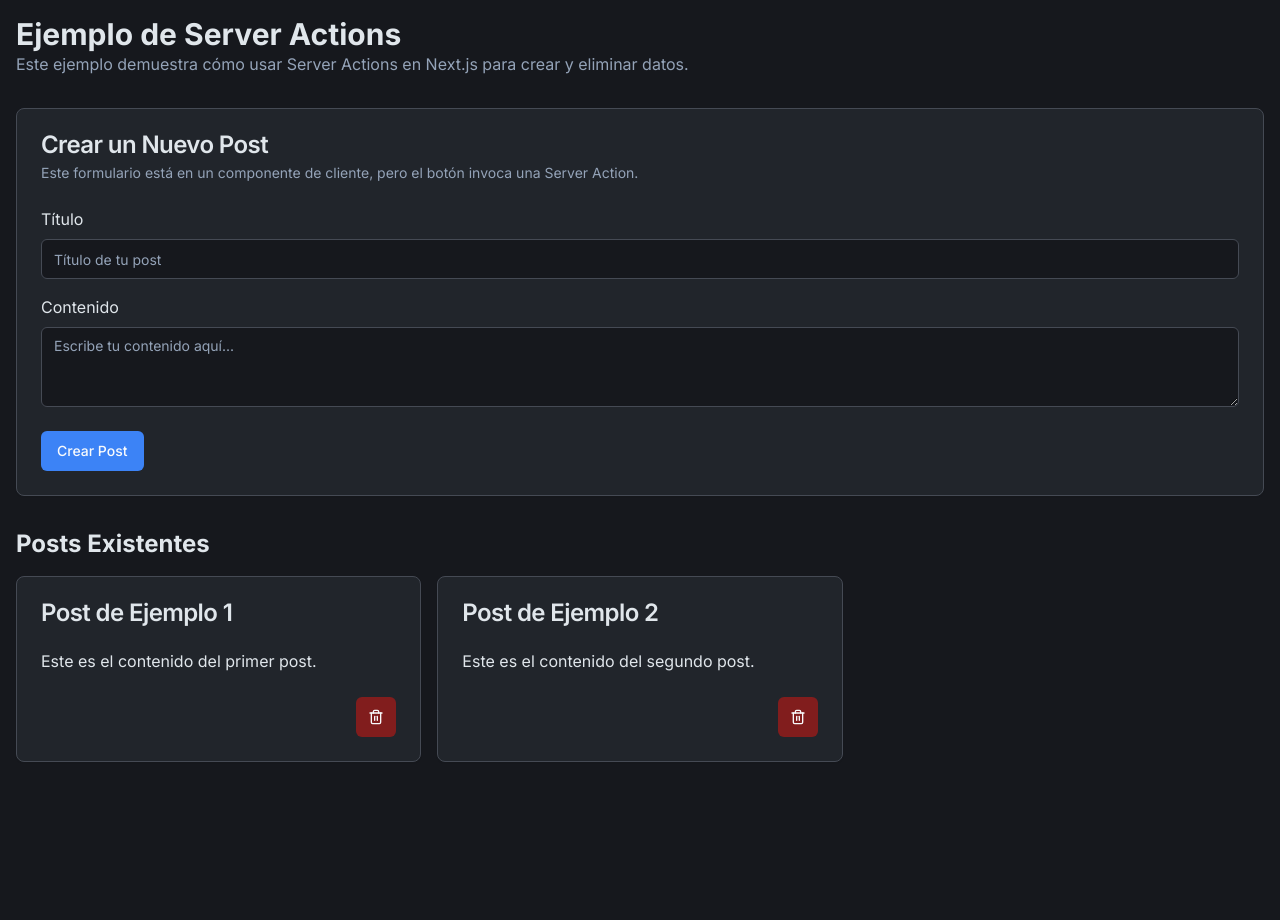
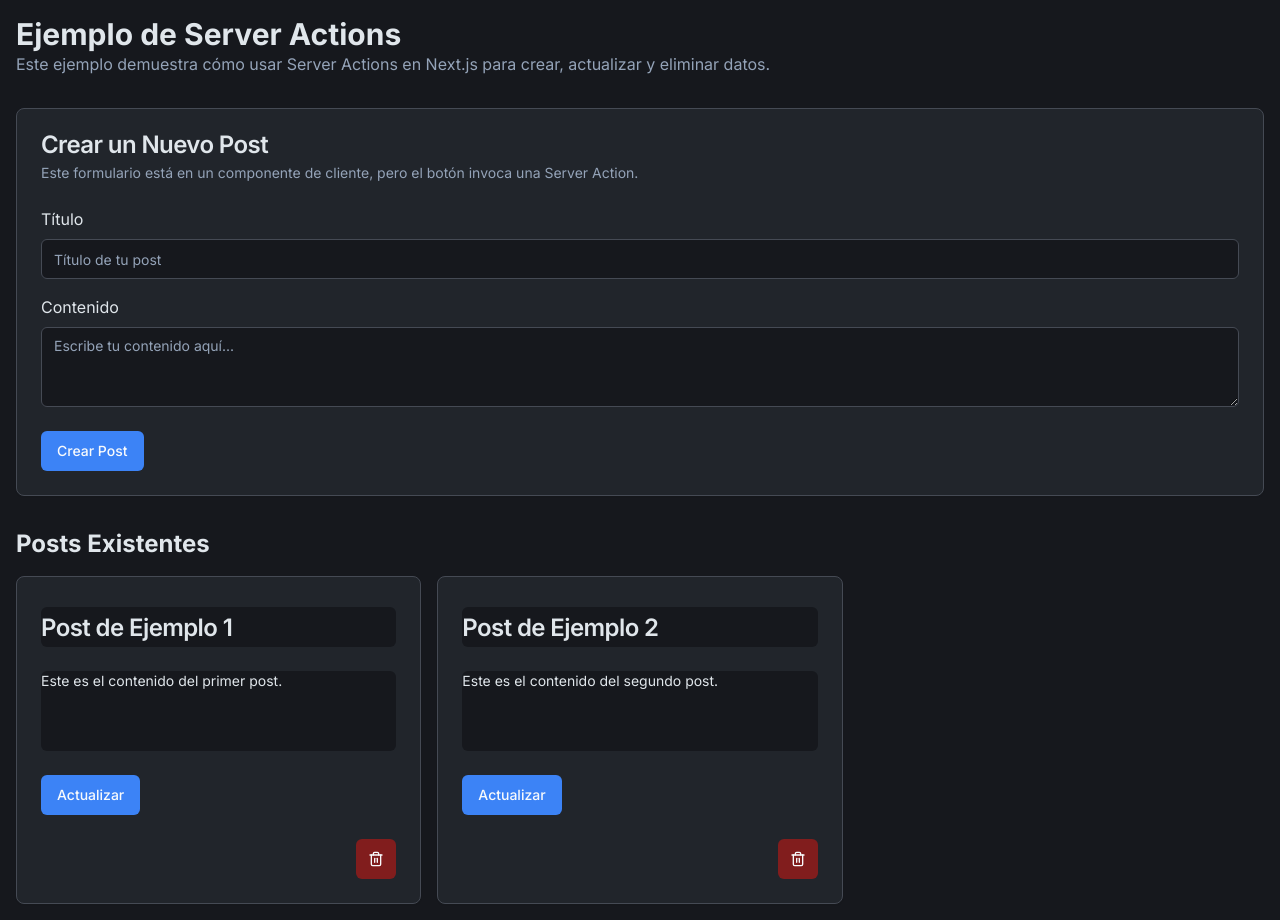
Before and after one commit to juliixn/studio, a Next.js app: page /server-actions-example in a window 1280 px wide. Before the commit the page ends 800 px from the top, so only its background shows below. Built offline with nearby package versions, Linux system fonts and the light colour scheme.

Commit message:
<ClientComponent updateItemAction={updateItem} />

```diff
--- a/src/app/server-actions-example/actions.ts
+++ b/src/app/server-actions-example/actions.ts
@@ -45,3 +45,21 @@ export async function deletePost(formData: FormData) {
   // Revalida el caché para actualizar la UI.
   revalidatePath('/server-actions-example');
 }
+
+export async function updatePost(formData: FormData) {
+    'use server'
+    const id = formData.get('id') as string;
+    const title = formData.get('title') as string;
+    const content = formData.get('content') as string;
+
+    const postIndex = posts.findIndex((post) => post.id === id);
+
+    if (postIndex === -1) {
+        throw new Error('Post no encontrado.');
+    }
+
+    posts[postIndex] = { ...posts[postIndex], title, content };
+    console.log('Post actualizado:', posts[postIndex]);
+
+    revalidatePath('/server-actions-example');
+}
--- a/src/app/server-actions-example/page.tsx
+++ b/src/app/server-actions-example/page.tsx
@@ -1,8 +1,9 @@
-import { getPosts, deletePost } from './actions';
+import { getPosts, deletePost, updatePost } from './actions';
 import { Button } from '@/components/ui/button';
 import { Card, CardContent, CardDescription, CardFooter, CardHeader, CardTitle } from '@/components/ui/card';
 import { Trash2 } from 'lucide-react';
 import { CreatePostForm } from '@/components/server-actions-example/create-post-form';
+import { UpdatePostForm } from '@/components/server-actions-example/update-post-form';
 
 export default async function ServerActionsExamplePage() {
   const posts = await getPosts();
@@ -12,7 +13,7 @@ export default async function ServerActionsExamplePage() {
       <div>
         <h1 className="text-3xl font-bold">Ejemplo de Server Actions</h1>
         <p className="text-muted-foreground">
-          Este ejemplo demuestra cómo usar Server Actions en Next.js para crear y eliminar datos.
+          Este ejemplo demuestra cómo usar Server Actions en Next.js para crear, actualizar y eliminar datos.
         </p>
       </div>
 
@@ -23,14 +24,9 @@ export default async function ServerActionsExamplePage() {
         <div className="grid gap-4 md:grid-cols-2 lg:grid-cols-3">
           {posts.map((post) => (
             <Card key={post.id} className="flex flex-col">
-              <CardHeader>
-                <CardTitle>{post.title}</CardTitle>
-              </CardHeader>
-              <CardContent className="flex-grow">
-                <p>{post.content}</p>
-              </CardContent>
+              <UpdatePostForm post={post} updateItemAction={updatePost} />
+
               <CardFooter>
-                {/* Este formulario invoca la Server Action desde el archivo `actions.ts` */}
                 <form action={deletePost} className="ml-auto">
                   <input type="hidden" name="id" value={post.id} />
                   <Button variant="destructive" size="icon">
--- /dev/null
+++ b/src/components/server-actions-example/update-post-form.tsx
@@ -0,0 +1,36 @@
+'use client';
+
+import { CardContent, CardHeader, CardTitle } from '@/components/ui/card';
+import { Input } from '@/components/ui/input';
+import { Textarea } from '@/components/ui/textarea';
+import { Button } from '@/components/ui/button';
+
+export function UpdatePostForm({ post, updateItemAction }: { post: { id: string, title: string, content: string }, updateItemAction: (formData: FormData) => void }) {
+
+    return (
+        <form action={updateItemAction} className="flex flex-col flex-grow">
+            <CardHeader>
+                <input type="hidden" name="id" value={post.id} />
+                <label htmlFor={`title-${post.id}`} className="sr-only">Título</label>
+                <Input
+                    id={`title-${post.id}`}
+                    name="title"
+                    defaultValue={post.title}
+                    className="text-2xl font-semibold leading-none tracking-tight border-0 shadow-none focus-visible:ring-0 p-0"
+                />
+            </CardHeader>
+            <CardContent className="flex-grow">
+                <label htmlFor={`content-${post.id}`} className="sr-only">Contenido</label>
+                <Textarea
+                    id={`content-${post.id}`}
+                    name="content"
+                    defaultValue={post.content}
+                    className="border-0 shadow-none focus-visible:ring-0 p-0 resize-none"
+                />
+            </CardContent>
+             <div className="p-6 pt-0">
+                <Button type="submit">Actualizar</Button>
+            </div>
+        </form>
+    )
+}
```
